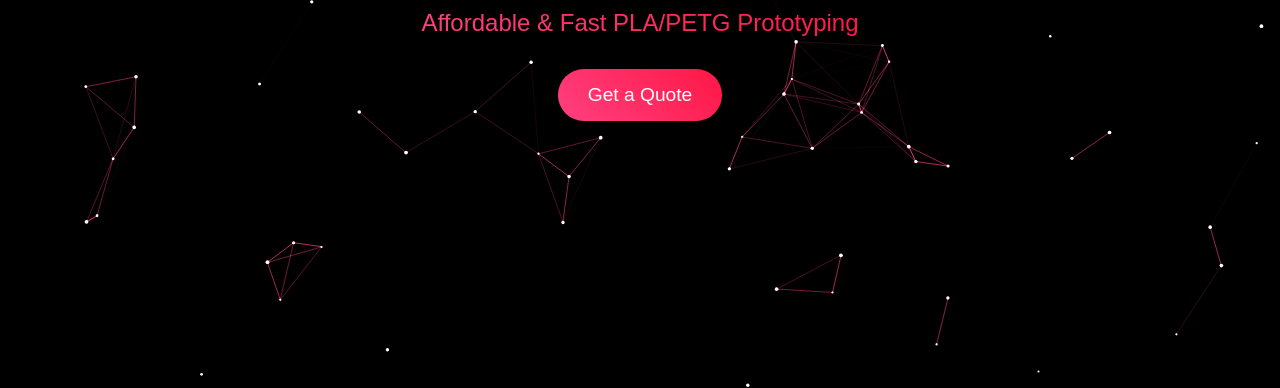
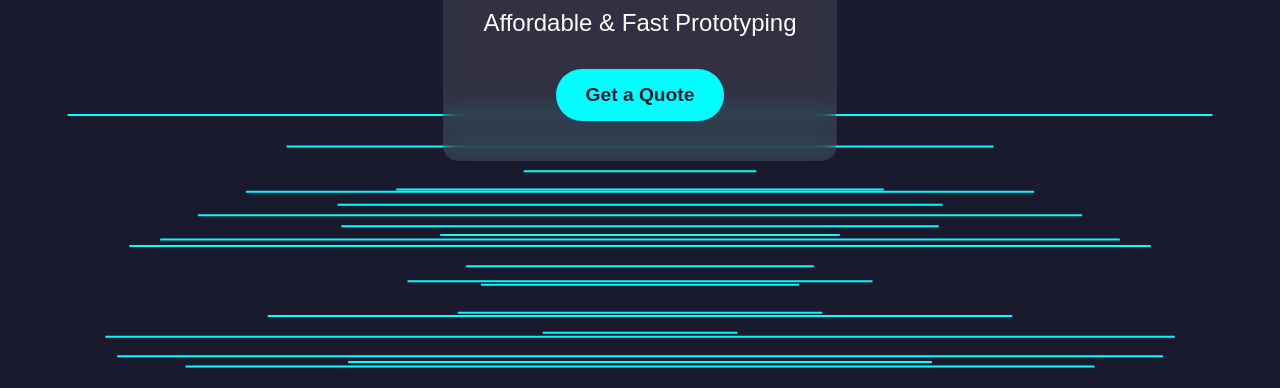
Before and after one commit to ExploiTR/Quix3D, a plain HTML site: page index.html in a window 1280 px wide. Shown: the part 412-800 px from the top of the page. Drawn offline with Linux system fonts and the light colour scheme; a web font is replaced by a local one.

Commit message:
Update index.html

```diff
--- a/index.html
+++ b/index.html
@@ -12,9 +12,9 @@
             height: 100%;
             overflow: hidden;
             font-family: 'Product Sans', sans-serif;
-            background-color: black;
+            background-color: #1a1a2e;
         }
-        #stars {
+        #printer {
             position: absolute;
             top: 0;
             left: 0;
@@ -30,52 +30,56 @@
         }
         .container {
             text-align: center;
+            background: rgba(255, 255, 255, 0.1);
+            padding: 40px;
+            border-radius: 15px;
+            backdrop-filter: blur(10px);
         }
         h1 {
             font-size: 4.5rem;
-            color: white;
+            color: #00ffff;
             margin-bottom: 0.5rem;
             letter-spacing: -1px;
+            text-shadow: 0 0 10px #00ffff;
         }
         p {
             font-size: 1.5rem;
-            background: linear-gradient(45deg, #FF4081, #FF1744);
-            -webkit-background-clip: text;
-            -webkit-text-fill-color: transparent;
+            color: #ffffff;
             margin-bottom: 2rem;
         }
         .button {
             display: inline-block;
             padding: 15px 30px;
-            background: linear-gradient(45deg, #FF4081, #FF1744);
-            color: white;
+            background: #00ffff;
+            color: #1a1a2e;
             text-decoration: none;
             border-radius: 50px;
             font-size: 1.2rem;
             transition: all 0.3s ease;
+            font-weight: bold;
         }
         .button:hover {
             transform: translateY(-3px);
-            box-shadow: 0 10px 20px rgba(255, 64, 129, 0.3);
+            box-shadow: 0 10px 20px rgba(0, 255, 255, 0.3);
         }
     </style>
 </head>
 <body>
-    <canvas id="stars"></canvas>
+    <canvas id="printer"></canvas>
     <div class="content">
         <div class="container">
             <h1>Quix 3D</h1>
-            <p>Affordable & Fast PLA/PETG Prototyping</p>
-            <a href="mailto:quix3d@outlook.com?subject=Can%20you%20print%20this%20for%20me%3F&body=[Attach%20your%20STL%20file]%0D%0AHi%2C%20Can%20you%20please%20estimate%20the%20attached%20STL%20for%20me%3F" class="button">Get a Quote</a>
+            <p>Affordable & Fast Prototyping</p>
+            <a href="mailto:quix3d@outlook.com?subject=Can%20you%20print%20this%20for%20me%3F&body=[Attach%20your%20STL%20file]%0D%0AHi%2C%20Can%20you%20please%20estimate%20the%20attached%20STL%20for%20me%3F%5C" class="button">Get a Quote</a>
         </div>
     </div>
 
     <script>
-        const canvas = document.getElementById('stars');
+        const canvas = document.getElementById('printer');
         const ctx = canvas.getContext('2d');
 
-        let width, height, stars;
-        let mouseX = 0, mouseY = 0;
+        let width, height;
+        let layers = [];
 
         function init() {
             resize();
@@ -85,74 +89,35 @@
         function resize() {
             width = canvas.width = window.innerWidth;
             height = canvas.height = window.innerHeight;
-            stars = [];
-            for (let i = 0; i < 100; i++) {
-                stars.push({
-                    x: Math.random() * width,
-                    y: Math.random() * height,
-                    radius: Math.random() * 1 + 1,
-                    vx: Math.random() * 0.5 - 0.25,
-                    vy: Math.random() * 0.5 - 0.25
+            layers = [];
+            for (let i = 0; i < 50; i++) {
+                layers.push({
+                    y: height + i * 10,
+                    width: Math.random() * width * 0.8 + width * 0.1,
+                    speed: Math.random() * 0.5 + 0.5
                 });
             }
         }
 
         function animate() {
             ctx.clearRect(0, 0, width, height);
-            ctx.globalCompositeOperation = 'lighter';
+            ctx.fillStyle = '#00ffff';
 
-            for (let i = 0; i < stars.length; i++) {
-                let s = stars[i];
-
-                s.x += s.vx;
-                s.y += s.vy;
-
-                if (s.x < 0 || s.x > width) s.vx = -s.vx;
-                if (s.y < 0 || s.y > height) s.vy = -s.vy;
-
+            for (let layer of layers) {
+                layer.y -= layer.speed;
+                if (layer.y < -10) {
+                    layer.y = height + 10;
+                    layer.width = Math.random() * width * 0.8 + width * 0.1;
+                }
                 ctx.beginPath();
-                ctx.arc(s.x, s.y, s.radius, 0, 2 * Math.PI);
-                ctx.fillStyle = 'white';
+                ctx.rect((width - layer.width) / 2, layer.y, layer.width, 2);
                 ctx.fill();
-
-                // Connect to other nearby stars
-                for (let j = i + 1; j < stars.length; j++) {
-                    let s2 = stars[j];
-                    let dx = s.x - s2.x;
-                    let dy = s.y - s2.y;
-                    let distance = Math.sqrt(dx * dx + dy * dy);
-
-                    if (distance < 100) {
-                        ctx.beginPath();
-                        ctx.moveTo(s.x, s.y);
-                        ctx.lineTo(s2.x, s2.y);
-                        ctx.strokeStyle = `rgba(255, 64, 129, ${1 - distance / 100})`;
-                        ctx.stroke();
-                    }
-                }
-
-                // Connect to mouse if nearby
-                let dx = mouseX - s.x;
-                let dy = mouseY - s.y;
-                let distance = Math.sqrt(dx * dx + dy * dy);
-
-                if (distance < 150) {
-                    ctx.beginPath();
-                    ctx.moveTo(s.x, s.y);
-                    ctx.lineTo(mouseX, mouseY);
-                    ctx.strokeStyle = `rgba(255, 64, 129, ${1 - distance / 150})`;
-                    ctx.stroke();
-                }
             }
 
             requestAnimationFrame(animate);
         }
 
         window.addEventListener('resize', resize);
-        window.addEventListener('mousemove', function(e) {
-            mouseX = e.clientX;
-            mouseY = e.clientY;
-        });
 
         init();
     </script>
```
